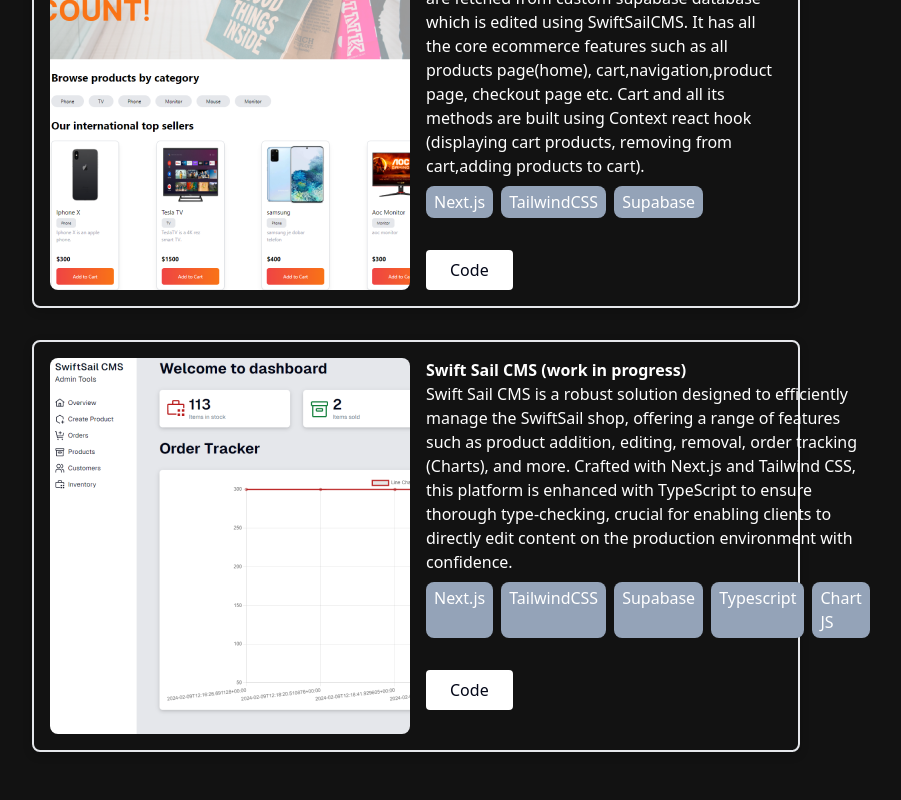
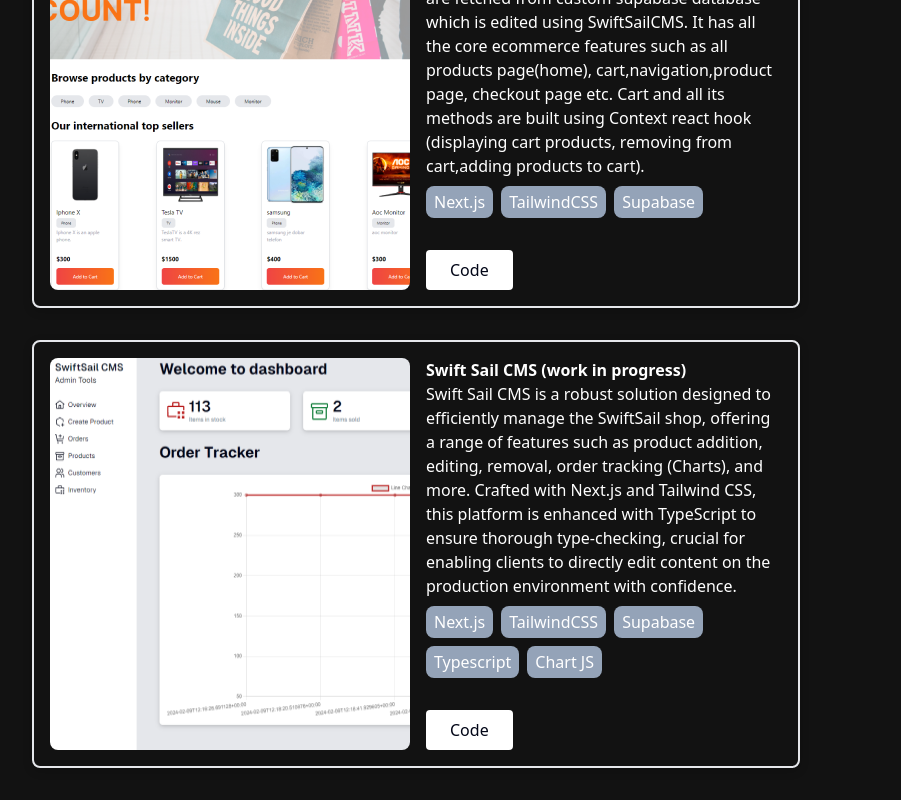
Before and after one commit to maricd7/portfolio, a Next.js app: page / in a window 1280 px wide. Shown: the part 504-1304 px from the top of the page, without its empty margins (224-1125 px from the left). Built offline with nearby package versions, Linux system fonts and the light colour scheme.

Commit message:
flex wrap on tech

```diff
--- a/src/app/components/ProjectsSection/ProjectBox.js
+++ b/src/app/components/ProjectsSection/ProjectBox.js
@@ -11,7 +11,7 @@
         <div>
           <Subheading text={name}/>
           <Paragraph text={text}/>
-          <div className='flex gap-2 mt-2 '>
+          <div className='flex gap-2 mt-2 flex-wrap'>
            {technologies.map((tech,index)=>(
             <span className='px-2 py-1 bg-slate-400 rounded-lg'>{tech}</span>
            ))}
```
